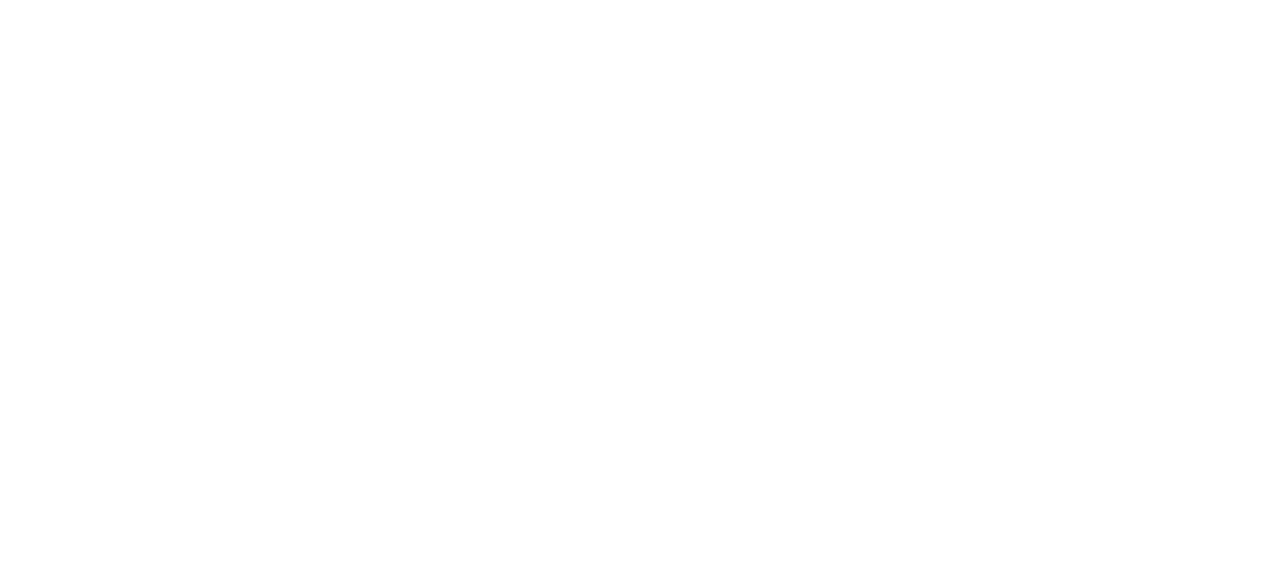
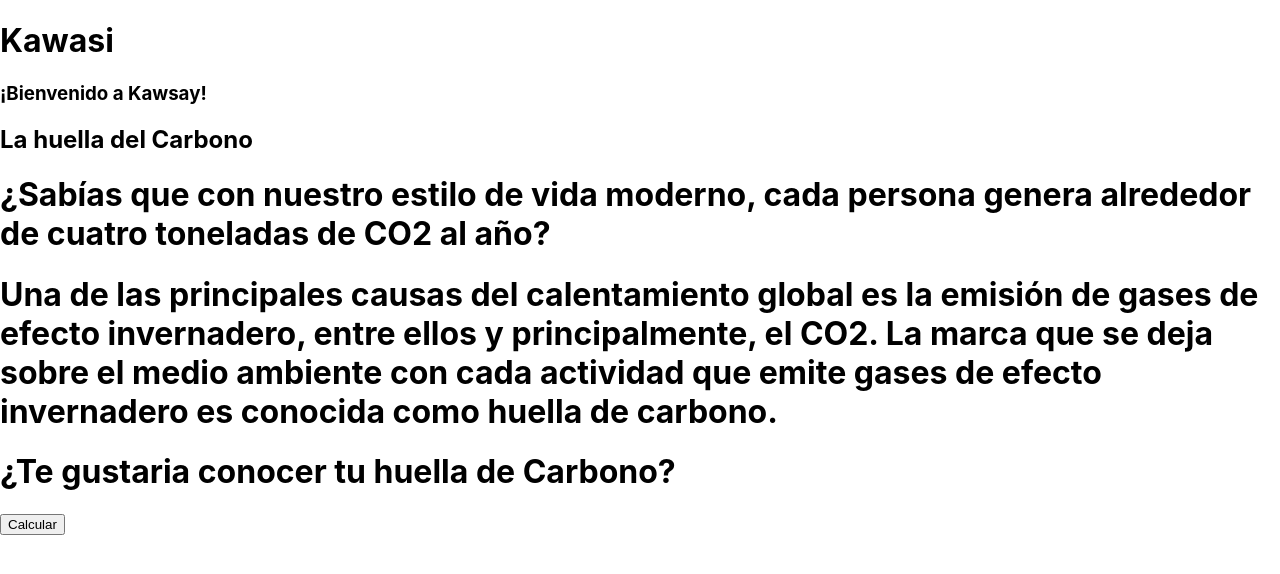
Before and after one commit to juanchoancap/Kawsay, a React (Create React App) app in the folder client/: page / in a window 1280 px wide. Shown: the top 574 px of the page. Built offline with nearby package versions, Linux system fonts and the light colour scheme.

Commit message:
commit con la app andando

```diff
--- a/client/package.json
+++ b/client/package.json
@@ -8,6 +8,7 @@
     "@testing-library/user-event": "^12.8.3",
     "react": "^17.0.2",
     "react-dom": "^17.0.2",
+    "react-router-dom": "^5.2.0",
     "react-scripts": "4.0.3",
     "web-vitals": "^1.1.1"
   },
--- a/client/src/App.js
+++ b/client/src/App.js
@@ -1,12 +1,13 @@
-import logo from "./logo.svg";
+// import logo from "./logo.svg";
 import "./App.css";
-import questionsListContainer from "./Container/container";
+import NavBar from "./Components/NavBar";
+import QuestionsListContainer from "./Container/container";
 
 function App() {
   return (
     <>
-    {/* Navbar */}
-    <questionsListContainer />
+    <NavBar />
+    <QuestionsListContainer />
     {/* Footer */}
     </>
   );
--- /dev/null
+++ b/client/src/Components/NavBar/index.jsx
@@ -0,0 +1,10 @@
+const NavBar = () => {
+    return (
+        <>
+        <h1>
+            Kawasi
+        </h1>
+        </>
+    );
+};
+export default NavBar;
--- a/client/src/Container/container.jsx
+++ b/client/src/Container/container.jsx
@@ -1,7 +1,7 @@
 import  {BrowserRouter, Switch, Route} from 'react-router-dom';
 import Start from "../calculator/Start";
 
-const questionsListContainer = () => {
+const QuestionsListContainer = () => {
     return (
         <>
         <div>
@@ -17,4 +17,4 @@
     );
 };
 
-export default questionsListContainer;
+export default QuestionsListContainer;
```
Also changed, not shown: 1 other file (tests, documents, lock files or other folders).
